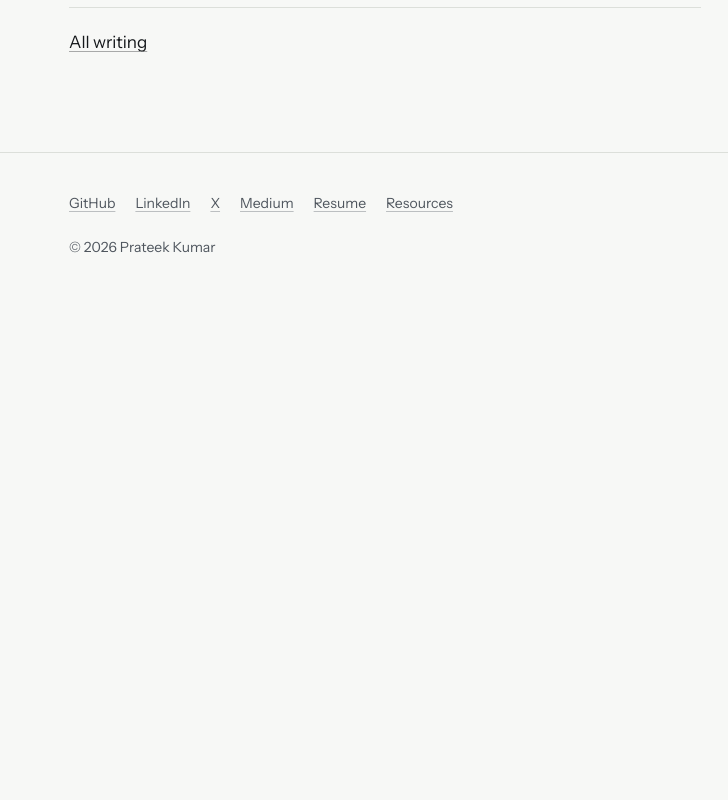
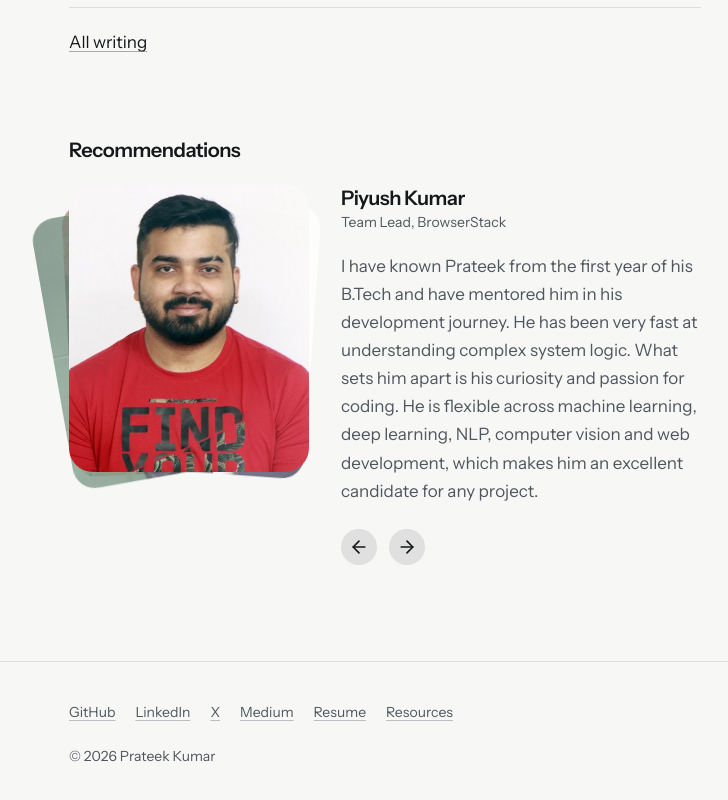
Before and after one commit to Prateekk02/portfolio, a Next.js app in the folder frontend/: page / in a window 1280 px wide. Shown: the part 1677-2477 px from the top of the page, without its empty margins (255-983 px from the left). Before the commit the page ends 1974 px from the top, so only its background shows below. Built offline with nearby package versions, Linux system fonts and the light colour scheme.

Commit message:
feat: restore the animated recommendations stack

```diff
--- a/frontend/src/app/experience/page.tsx
+++ b/frontend/src/app/experience/page.tsx
@@ -3,6 +3,7 @@ import { PageHeader } from "@/components/site/PageHeader";
 import { Section } from "@/components/site/Section";
 import { education, schooling } from "@/data/education";
 import { experience } from "@/data/experience";
+import { AnimatedRecommendations } from "@/components/site/AnimatedRecommendations";
 import { recommendations } from "@/data/recommendations";
 
 export const metadata: Metadata = {
@@ -31,7 +32,9 @@ export default function ExperiencePage() {
                   <li key={item}>{item}</li>
                 ))}
               </ul>
-              <p className="mt-4 text-sm text-ink-soft">{job.stack.join(", ")}</p>
+              <p className="mt-4 text-sm text-ink-soft">
+                {job.stack.join(", ")}
+              </p>
             </article>
           ))}
         </div>
@@ -67,18 +70,7 @@ export default function ExperiencePage() {
       </Section>
 
       <Section id="recommendations" title="Recommendations">
-        <div className="space-y-8">
-          {recommendations.map((item) => (
-            <figure key={item.name} className="border-l-2 border-line pl-5">
-              <blockquote>
-                <p className="max-w-[36rem]">{item.quote}</p>
-              </blockquote>
-              <figcaption className="mt-3 text-sm text-ink-soft">
-                {item.name}, {item.role}
-              </figcaption>
-            </figure>
-          ))}
-        </div>
+        <AnimatedRecommendations items={recommendations} />
       </Section>
     </>
   );
--- a/frontend/src/app/page.tsx
+++ b/frontend/src/app/page.tsx
@@ -1,9 +1,11 @@
 import Image from "next/image";
 import { ProjectList } from "@/components/site/ProjectList";
+import { AnimatedRecommendations } from "@/components/site/AnimatedRecommendations";
 import { Section } from "@/components/site/Section";
 import { TextLink } from "@/components/site/TextLink";
 import { WritingList } from "@/components/site/WritingList";
 import { profile, SITE_URL } from "@/data/profile";
+import { recommendations } from "@/data/recommendations";
 import { featuredProjects } from "@/data/projects";
 import { writing } from "@/data/writing";
 
@@ -13,7 +15,12 @@ const jsonLd = {
   name: profile.name,
   url: SITE_URL,
   jobTitle: "Systems Engineer",
-  sameAs: [profile.links.github, profile.links.linkedin, profile.links.x, profile.links.medium],
+  sameAs: [
+    profile.links.github,
+    profile.links.linkedin,
+    profile.links.x,
+    profile.links.medium,
+  ],
 };
 
 export default function HomePage() {
@@ -21,7 +28,9 @@ export default function HomePage() {
     <>
       <script
         type="application/ld+json"
-        dangerouslySetInnerHTML={{ __html: JSON.stringify(jsonLd).replace(/</g, "\\u003c") }}
+        dangerouslySetInnerHTML={{
+          __html: JSON.stringify(jsonLd).replace(/</g, "\\u003c"),
+        }}
       />
 
       <div className="flex items-center gap-4">
@@ -76,6 +85,10 @@ export default function HomePage() {
           <TextLink href="/blog">All writing</TextLink>
         </p>
       </Section>
+
+      <Section id="recommendations" title="Recommendations">
+        <AnimatedRecommendations items={recommendations} />
+      </Section>
     </>
   );
 }
--- /dev/null
+++ b/frontend/src/components/site/AnimatedRecommendations.tsx
@@ -0,0 +1,133 @@
+"use client";
+
+import { useState } from "react";
+import { ArrowLeft, ArrowRight } from "lucide-react";
+import { AnimatePresence } from "motion/react";
+import * as m from "motion/react-m";
+import Image from "next/image";
+import type { Recommendation } from "@/lib/types";
+
+/** Fixed tilt per card so server and client render the same markup. */
+function tilt(index: number): number {
+  return (((index + 1) * 7) % 21) - 10;
+}
+
+/**
+ * A stack of portraits that shuffles when you move through the
+ * recommendations, with the quote revealing word by word beside it.
+ * Only opacity and transforms are animated.
+ */
+export function AnimatedRecommendations({
+  items,
+}: {
+  items: Recommendation[];
+}) {
+  const [active, setActive] = useState(0);
+  const current = items[active];
+
+  const next = () => setActive((i) => (i + 1) % items.length);
+  const prev = () => setActive((i) => (i - 1 + items.length) % items.length);
+
+  return (
+    <div className="grid grid-cols-1 gap-10 sm:grid-cols-[minmax(0,15rem)_1fr] sm:gap-8">
+      <div className="relative mx-auto h-72 w-full max-w-[15rem] sm:mx-0">
+        <AnimatePresence>
+          {items.map((item, index) => {
+            const isActive = index === active;
+            return (
+              <m.div
+                key={item.photo}
+                data-active={isActive}
+                initial={{
+                  opacity: 0,
+                  scale: 0.9,
+                  z: -100,
+                  rotate: tilt(index),
+                }}
+                animate={{
+                  opacity: isActive ? 1 : 0.7,
+                  scale: isActive ? 1 : 0.95,
+                  z: isActive ? 0 : -100,
+                  rotate: isActive ? 0 : tilt(index),
+                  zIndex: isActive ? 40 : items.length + 2 - index,
+                  y: isActive ? [0, -40, 0] : 0,
+                }}
+                exit={{ opacity: 0, scale: 0.9, z: 100, rotate: tilt(index) }}
+                transition={{ duration: 0.4, ease: "easeInOut" }}
+                className="absolute inset-0 origin-bottom"
+              >
+                <Image
+                  src={item.photo}
+                  alt={`Portrait of ${item.name}`}
+                  width={500}
+                  height={500}
+                  sizes="(min-width: 640px) 15rem, 80vw"
+                  draggable={false}
+                  className="h-full w-full rounded-3xl object-cover object-center"
+                />
+              </m.div>
+            );
+          })}
+        </AnimatePresence>
+      </div>
+
+      <div className="flex flex-col justify-between gap-6">
+        <m.div
+          key={active}
+          initial={{ y: 20, opacity: 0 }}
+          animate={{ y: 0, opacity: 1 }}
+          transition={{ duration: 0.2, ease: "easeInOut" }}
+          aria-live="polite"
+        >
+          <h3 className="text-xl font-semibold tracking-tight">
+            {current.name}
+          </h3>
+          <p className="text-sm text-ink-soft">{current.role}</p>
+          <p className="sr-only">{current.quote}</p>
+          <p aria-hidden="true" className="mt-5 text-ink-soft">
+            {current.quote.split(" ").map((word, index) => (
+              <m.span
+                key={index}
+                initial={{ opacity: 0, y: 5 }}
+                animate={{ opacity: 1, y: 0 }}
+                transition={{
+                  duration: 0.2,
+                  ease: "easeInOut",
+                  delay: 0.02 * index,
+                }}
+                className="inline-block"
+              >
+                {word}&nbsp;
+              </m.span>
+            ))}
+          </p>
+        </m.div>
+
+        <div className="flex gap-3">
+          <button
+            type="button"
+            onClick={prev}
+            aria-label="Previous recommendation"
+            className="group/button flex h-9 w-9 cursor-pointer items-center justify-center rounded-full bg-ink/10 transition-colors hover:bg-ink/20"
+          >
+            <ArrowLeft
+              aria-hidden="true"
+              className="h-5 w-5 transition-transform duration-300 group-hover/button:rotate-12"
+            />
+          </button>
+          <button
+            type="button"
+            onClick={next}
+            aria-label="Next recommendation"
+            className="group/button flex h-9 w-9 cursor-pointer items-center justify-center rounded-full bg-ink/10 transition-colors hover:bg-ink/20"
+          >
+            <ArrowRight
+              aria-hidden="true"
+              className="h-5 w-5 transition-transform duration-300 group-hover/button:-rotate-12"
+            />
+          </button>
+        </div>
+      </div>
+    </div>
+  );
+}
```
